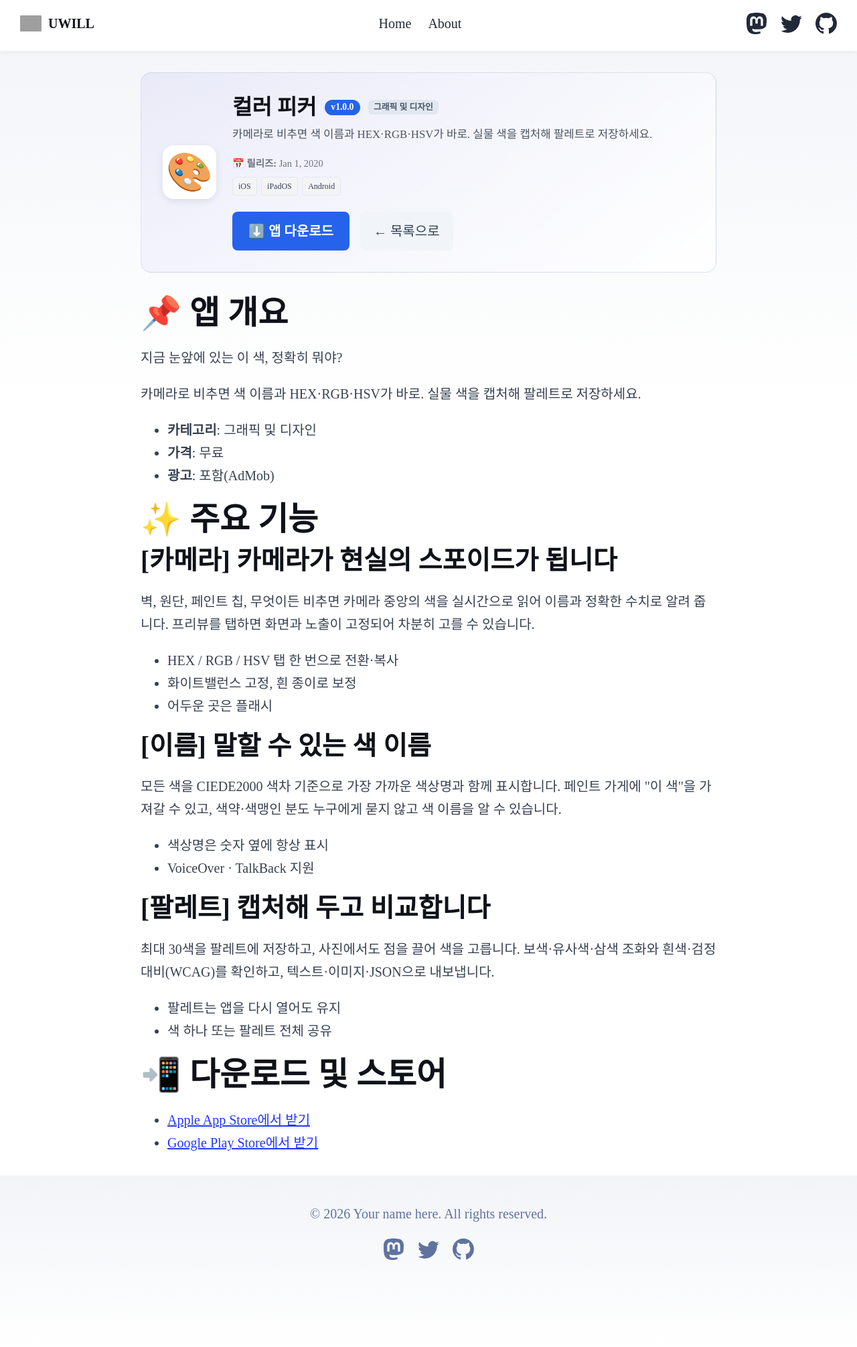
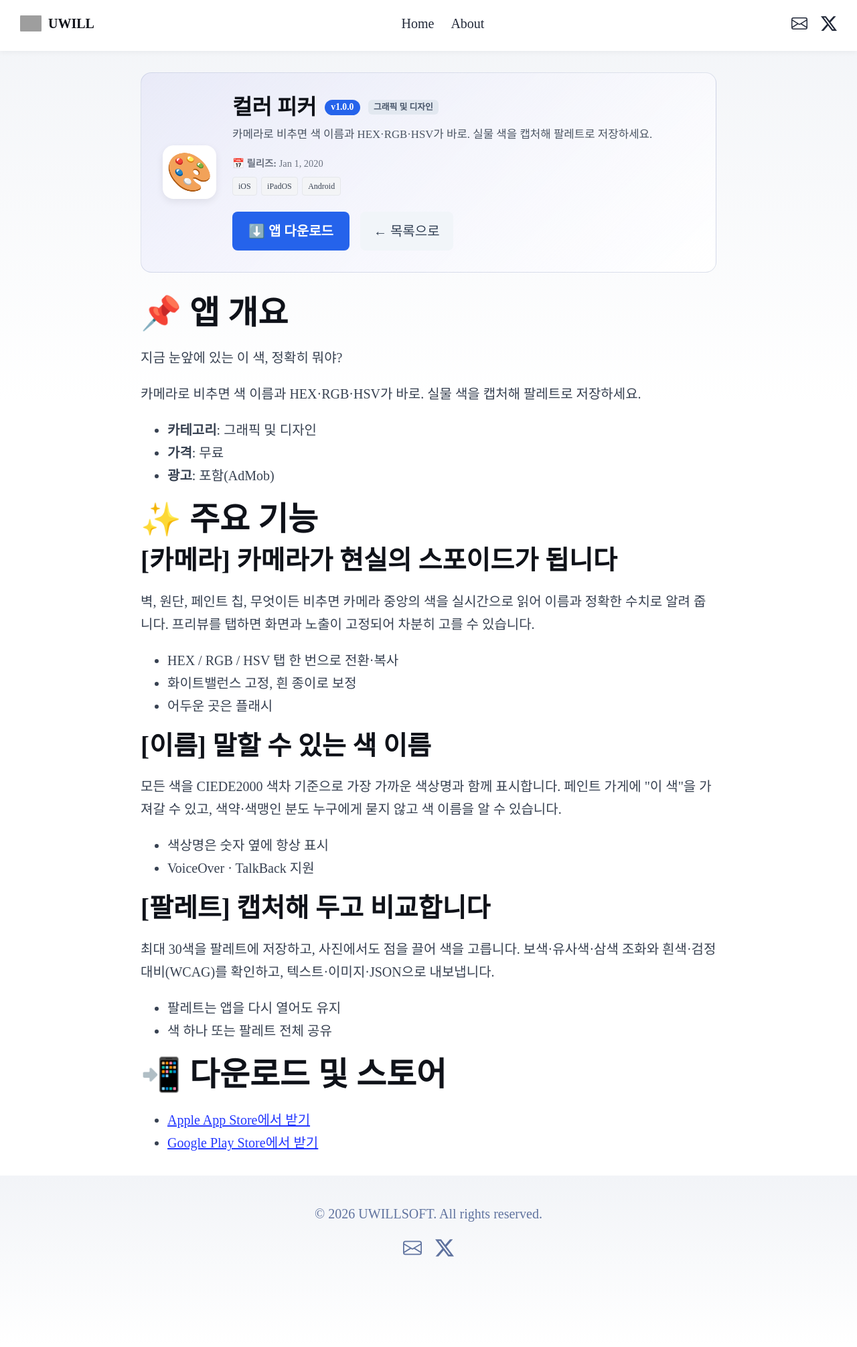
Before and after one commit to azovlive/azovlive.github.io, an Astro site: page /apps/colorpicker in a window 1280 px wide. Shown: the part 2-2013 px from the top of the page at 67% size. Built offline with nearby package versions, Linux system fonts and the light colour scheme; Astro itself is replaced by a stand-in of ours; grey boxes are pictures that could not be loaded.

Commit message:
fix(site): update X handle to @azovlive, replace Mastodon with email icon, remove GitHub links, set copyright to UWILLSOFT

```diff
--- a/src/components/Footer.astro
+++ b/src/components/Footer.astro
@@ -3,45 +3,30 @@ const today = new Date();
 ---
 
 <footer>
-	&copy; {today.getFullYear()} Your name here. All rights reserved.
+	&copy; {today.getFullYear()} UWILLSOFT. All rights reserved.
 	<div class="social-links">
-		<a href="https://m.webtoo.ls/@astro" target="_blank">
-			<span class="sr-only">Follow Astro on Mastodon</span>
+		<a href="mailto:umaking@gmail.com" title="Email: umaking@gmail.com">
+			<span class="sr-only">Send email to UWILL</span>
 			<svg
 				viewBox="0 0 16 16"
 				aria-hidden="true"
-				width="32"
-				height="32"
-				astro-icon="social/mastodon"
+				width="28"
+				height="28"
+				fill="currentColor"
 			>
-				<path
-					fill="currentColor"
-					d="M11.19 12.195c2.016-.24 3.77-1.475 3.99-2.603.348-1.778.32-4.339.32-4.339 0-3.47-2.286-4.488-2.286-4.488C12.062.238 10.083.017 8.027 0h-.05C5.92.017 3.942.238 2.79.765c0 0-2.285 1.017-2.285 4.488l-.002.662c-.004.64-.007 1.35.011 2.091.083 3.394.626 6.74 3.78 7.57 1.454.383 2.703.463 3.709.408 1.823-.1 2.847-.647 2.847-.647l-.06-1.317s-1.303.41-2.767.36c-1.45-.05-2.98-.156-3.215-1.928a3.614 3.614 0 0 1-.033-.496s1.424.346 3.228.428c1.103.05 2.137-.064 3.188-.189zm1.613-2.47H11.13v-4.08c0-.859-.364-1.295-1.091-1.295-.804 0-1.207.517-1.207 1.541v2.233H7.168V5.89c0-1.024-.403-1.541-1.207-1.541-.727 0-1.091.436-1.091 1.296v4.079H3.197V5.522c0-.859.22-1.541.66-2.046.456-.505 1.052-.764 1.793-.764.856 0 1.504.328 1.933.983L8 4.39l.417-.695c.429-.655 1.077-.983 1.934-.983.74 0 1.336.259 1.791.764.442.505.661 1.187.661 2.046v4.203z"
-				></path>
+				<path d="M0 4a2 2 0 0 1 2-2h12a2 2 0 0 1 2 2v8a2 2 0 0 1-2 2H2a2 2 0 0 1-2-2V4Zm2-1a1 1 0 0 0-1 1v.217l7 4.2 7-4.2V4a1 1 0 0 0-1-1H2Zm13 2.383-4.708 2.825L15 11.105V5.383Zm-.034 6.876-5.64-3.471L8 9.583l-1.326-.795-5.64 3.47A1 1 0 0 0 2 13h12a1 1 0 0 0 .966-.741ZM1 11.105l4.708-2.897L1 5.383v5.722Z"/>
 			</svg>
 		</a>
-		<a href="https://twitter.com/astrodotbuild" target="_blank">
-			<span class="sr-only">Follow Astro on Twitter</span>
+		<a href="https://x.com/azovlive" target="_blank" rel="noopener noreferrer" title="X (@azovlive)">
+			<span class="sr-only">Follow @azovlive on X</span>
 			<svg
 				viewBox="0 0 16 16"
 				aria-hidden="true"
-				width="32"
-				height="32"
-				astro-icon="social/twitter"
+				width="28"
+				height="28"
+				fill="currentColor"
 			>
-				<path
-					fill="currentColor"
-					d="M5.026 15c6.038 0 9.341-5.003 9.341-9.334 0-.14 0-.282-.006-.422A6.685 6.685 0 0 0 16 3.542a6.658 6.658 0 0 1-1.889.518 3.301 3.301 0 0 0 1.447-1.817 6.533 6.533 0 0 1-2.087.793A3.286 3.286 0 0 0 7.875 6.03a9.325 9.325 0 0 1-6.767-3.429 3.289 3.289 0 0 0 1.018 4.382A3.323 3.323 0 0 1 .64 6.575v.045a3.288 3.288 0 0 0 2.632 3.218 3.203 3.203 0 0 1-.865.115 3.23 3.23 0 0 1-.614-.057 3.283 3.283 0 0 0 3.067 2.277A6.588 6.588 0 0 1 .78 13.58a6.32 6.32 0 0 1-.78-.045A9.344 9.344 0 0 0 5.026 15z"
-				></path>
-			</svg>
-		</a>
-		<a href="https://github.com/withastro/astro" target="_blank">
-			<span class="sr-only">Go to Astro's GitHub repo</span>
-			<svg viewBox="0 0 16 16" aria-hidden="true" width="32" height="32" astro-icon="social/github">
-				<path
-					fill="currentColor"
-					d="M8 0C3.58 0 0 3.58 0 8c0 3.54 2.29 6.53 5.47 7.59.4.07.55-.17.55-.38 0-.19-.01-.82-.01-1.49-2.01.37-2.53-.49-2.69-.94-.09-.23-.48-.94-.82-1.13-.28-.15-.68-.52-.01-.53.63-.01 1.08.58 1.23.82.72 1.21 1.87.87 2.33.66.07-.52.28-.87.51-1.07-1.78-.2-3.64-.89-3.64-3.95 0-.87.31-1.59.82-2.15-.08-.2-.36-1.02.08-2.12 0 0 .67-.21 2.2.82.64-.18 1.32-.27 2-.27.68 0 1.36.09 2 .27 1.53-1.04 2.2-.82 2.2-.82.44 1.1.16 1.92.08 2.12.51.56.82 1.27.82 2.15 0 3.07-1.87 3.75-3.65 3.95.29.25.54.73.54 1.48 0 1.07-.01 1.93-.01 2.2 0 .21.15.46.55.38A8.012 8.012 0 0 0 16 8c0-4.42-3.58-8-8-8z"
-				></path>
+				<path d="M12.6.75h2.454l-5.36 6.142L16 15.25h-4.937l-3.867-5.07-4.425 5.07H.316l5.733-6.57L0 .75h5.063l3.495 4.633L12.601.75Zm-.86 13.028h1.36L4.323 2.147H2.865l8.875 11.631Z"/>
 			</svg>
 		</a>
 	</div>
--- a/src/components/Header.astro
+++ b/src/components/Header.astro
@@ -16,31 +16,16 @@ import HeaderLink from './HeaderLink.astro';
 			<HeaderLink href="/about">About</HeaderLink>
 		</div>
 		<div class="social-links">
-			<a href="https://m.webtoo.ls/@astro" target="_blank">
-				<span class="sr-only">Follow Astro on Mastodon</span>
-				<svg viewBox="0 0 16 16" aria-hidden="true" width="32" height="32">
-					<path
-						fill="currentColor"
-						d="M11.19 12.195c2.016-.24 3.77-1.475 3.99-2.603.348-1.778.32-4.339.32-4.339 0-3.47-2.286-4.488-2.286-4.488C12.062.238 10.083.017 8.027 0h-.05C5.92.017 3.942.238 2.79.765c0 0-2.285 1.017-2.285 4.488l-.002.662c-.004.64-.007 1.35.011 2.091.083 3.394.626 6.74 3.78 7.57 1.454.383 2.703.463 3.709.408 1.823-.1 2.847-.647 2.847-.647l-.06-1.317s-1.303.41-2.767.36c-1.45-.05-2.98-.156-3.215-1.928a3.614 3.614 0 0 1-.033-.496s1.424.346 3.228.428c1.103.05 2.137-.064 3.188-.189zm1.613-2.47H11.13v-4.08c0-.859-.364-1.295-1.091-1.295-.804 0-1.207.517-1.207 1.541v2.233H7.168V5.89c0-1.024-.403-1.541-1.207-1.541-.727 0-1.091.436-1.091 1.296v4.079H3.197V5.522c0-.859.22-1.541.66-2.046.456-.505 1.052-.764 1.793-.764.856 0 1.504.328 1.933.983L8 4.39l.417-.695c.429-.655 1.077-.983 1.934-.983.74 0 1.336.259 1.791.764.442.505.661 1.187.661 2.046v4.203z"
-					></path>
+			<a href="mailto:umaking@gmail.com" title="Email: umaking@gmail.com">
+				<span class="sr-only">Send email to UWILL</span>
+				<svg viewBox="0 0 16 16" aria-hidden="true" width="24" height="24" fill="currentColor">
+					<path d="M0 4a2 2 0 0 1 2-2h12a2 2 0 0 1 2 2v8a2 2 0 0 1-2 2H2a2 2 0 0 1-2-2V4Zm2-1a1 1 0 0 0-1 1v.217l7 4.2 7-4.2V4a1 1 0 0 0-1-1H2Zm13 2.383-4.708 2.825L15 11.105V5.383Zm-.034 6.876-5.64-3.471L8 9.583l-1.326-.795-5.64 3.47A1 1 0 0 0 2 13h12a1 1 0 0 0 .966-.741ZM1 11.105l4.708-2.897L1 5.383v5.722Z"/>
 				</svg>
 			</a>
-			<a href="https://twitter.com/astrodotbuild" target="_blank">
-				<span class="sr-only">Follow Astro on Twitter</span>
-				<svg viewBox="0 0 16 16" aria-hidden="true" width="32" height="32">
-					<path
-						fill="currentColor"
-						d="M5.026 15c6.038 0 9.341-5.003 9.341-9.334 0-.14 0-.282-.006-.422A6.685 6.685 0 0 0 16 3.542a6.658 6.658 0 0 1-1.889.518 3.301 3.301 0 0 0 1.447-1.817 6.533 6.533 0 0 1-2.087.793A3.286 3.286 0 0 0 7.875 6.03a9.325 9.325 0 0 1-6.767-3.429 3.289 3.289 0 0 0 1.018 4.382A3.323 3.323 0 0 1 .64 6.575v.045a3.288 3.288 0 0 0 2.632 3.218 3.203 3.203 0 0 1-.865.115 3.23 3.23 0 0 1-.614-.057 3.283 3.283 0 0 0 3.067 2.277A6.588 6.588 0 0 1 .78 13.58a6.32 6.32 0 0 1-.78-.045A9.344 9.344 0 0 0 5.026 15z"
-					></path>
-				</svg>
-			</a>
-			<a href="https://github.com/withastro/astro" target="_blank">
-				<span class="sr-only">Go to Astro's GitHub repo</span>
-				<svg viewBox="0 0 16 16" aria-hidden="true" width="32" height="32">
-					<path
-						fill="currentColor"
-						d="M8 0C3.58 0 0 3.58 0 8c0 3.54 2.29 6.53 5.47 7.59.4.07.55-.17.55-.38 0-.19-.01-.82-.01-1.49-2.01.37-2.53-.49-2.69-.94-.09-.23-.48-.94-.82-1.13-.28-.15-.68-.52-.01-.53.63-.01 1.08.58 1.23.82.72 1.21 1.87.87 2.33.66.07-.52.28-.87.51-1.07-1.78-.2-3.64-.89-3.64-3.95 0-.87.31-1.59.82-2.15-.08-.2-.36-1.02.08-2.12 0 0 .67-.21 2.2.82.64-.18 1.32-.27 2-.27.68 0 1.36.09 2 .27 1.53-1.04 2.2-.82 2.2-.82.44 1.1.16 1.92.08 2.12.51.56.82 1.27.82 2.15 0 3.07-1.87 3.75-3.65 3.95.29.25.54.73.54 1.48 0 1.07-.01 1.93-.01 2.2 0 .21.15.46.55.38A8.012 8.012 0 0 0 16 8c0-4.42-3.58-8-8-8z"
-					></path>
+			<a href="https://x.com/azovlive" target="_blank" rel="noopener noreferrer" title="X (@azovlive)">
+				<span class="sr-only">Follow @azovlive on X</span>
+				<svg viewBox="0 0 16 16" aria-hidden="true" width="24" height="24" fill="currentColor">
+					<path d="M12.6.75h2.454l-5.36 6.142L16 15.25h-4.937l-3.867-5.07-4.425 5.07H.316l5.733-6.57L0 .75h5.063l3.495 4.633L12.601.75Zm-.86 13.028h1.36L4.323 2.147H2.865l8.875 11.631Z"/>
 				</svg>
 			</a>
 		</div>
```
Also changed, not shown: src/pages/about.astro (+20 -5 lines).
